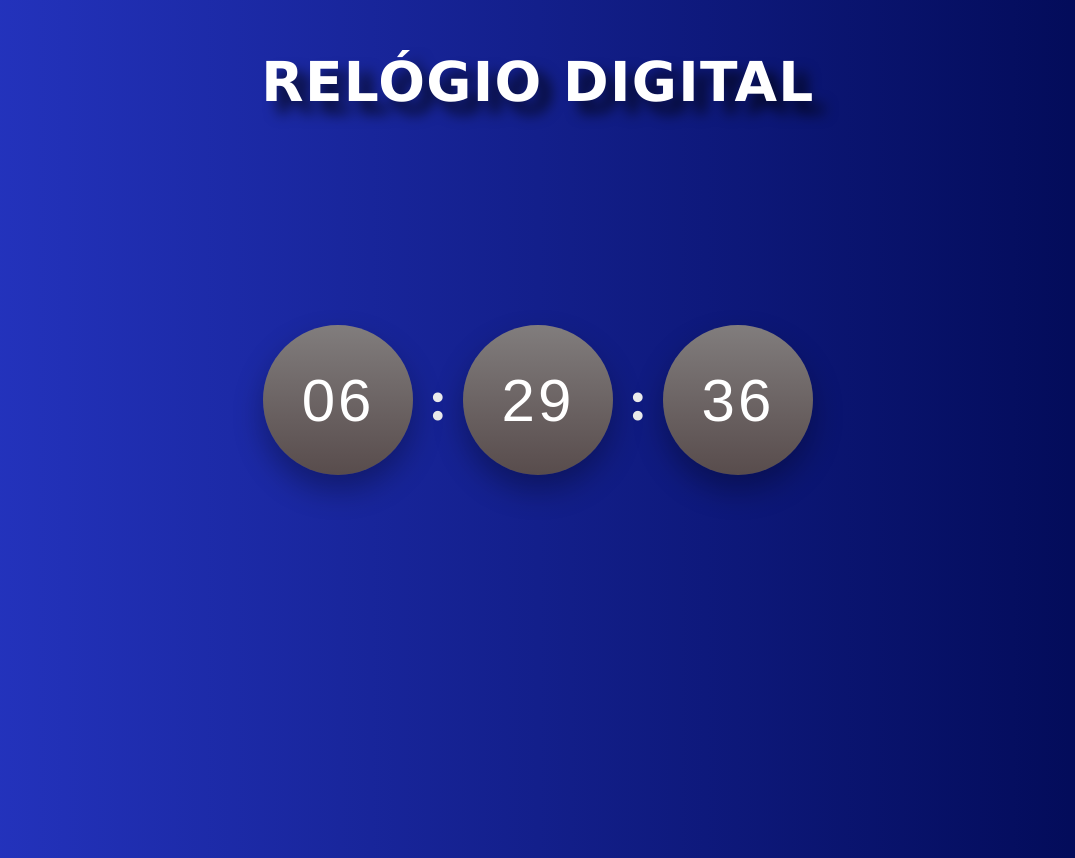
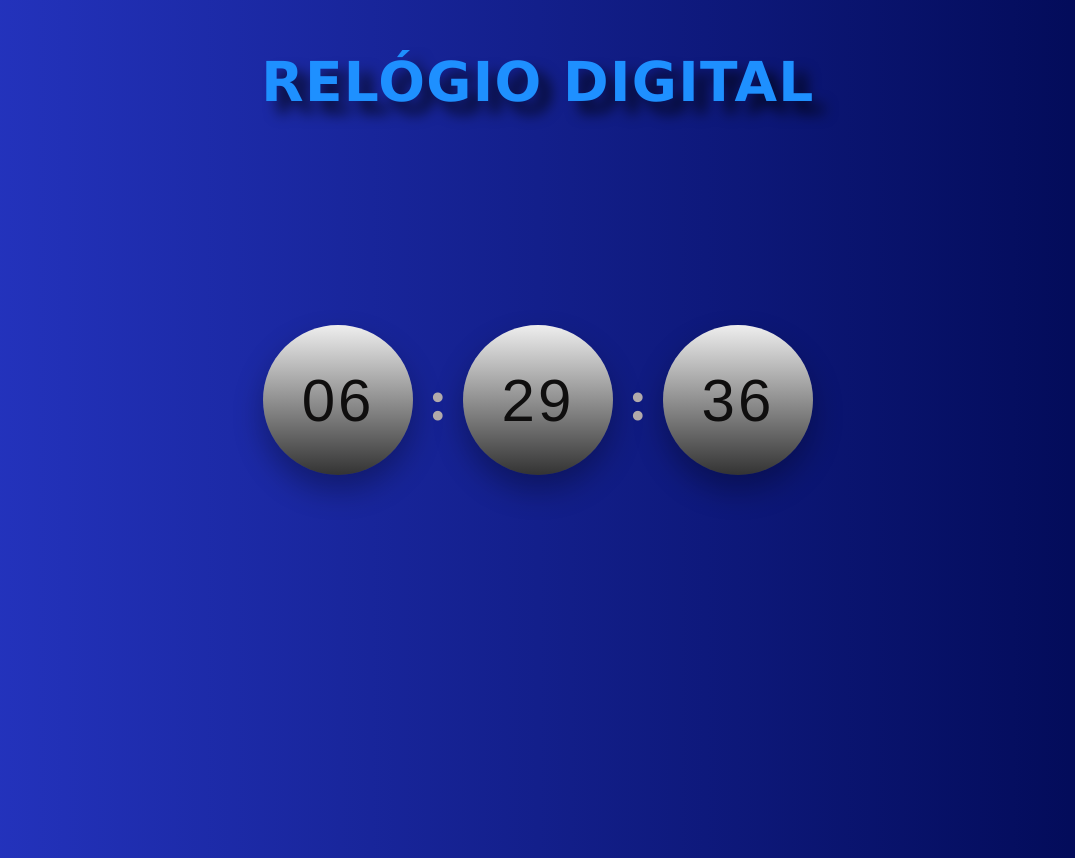
Before and after one commit to Lop3sPedro/Relogio-Digital, a plain HTML site: page index.html in a window 1280 px wide. Shown: the whole page, without its empty margins (102-1177 px from the left). Drawn offline with Linux system fonts and the light colour scheme.

Commit message:
Update style.css

```diff
--- a/style.css
+++ b/style.css
@@ -24,7 +24,7 @@ body {
 
 .relogio div {
     position: relative;
-    background: linear-gradient(rgb(129, 125, 125), rgb(88, 76, 76));
+    background: linear-gradient(#eee, #333);
     height: 100%;
     width: 150px;
     display: flex;
@@ -32,7 +32,7 @@ body {
     justify-content: center;
     font-family: 'Poppins', sans-serif;
     font-size: 60px;
-    color: #fff;
+    color: rgb(15, 14, 14);
     border-radius: 50%;
     box-shadow: 0 15px 30px rgba(0, 0, 0, .3);
     letter-spacing: 3px;
@@ -41,7 +41,7 @@ body {
 .relogio span {
     font-weight: bolder;
     font-size: 60px;
-    color: #eee;
+    color: rgb(182, 174, 174);
 }
 
 h1 {
@@ -52,5 +52,5 @@ h1 {
     text-align: center;
     font-family: 'Lucida Sans', 'Lucida Sans Regular', 'Lucida Grande', 'Lucida Sans Unicode', Geneva, Verdana, sans-serif;
     margin-top: 50px;
-    color: #fff;
+    color: #1E90FF;
 }
```
